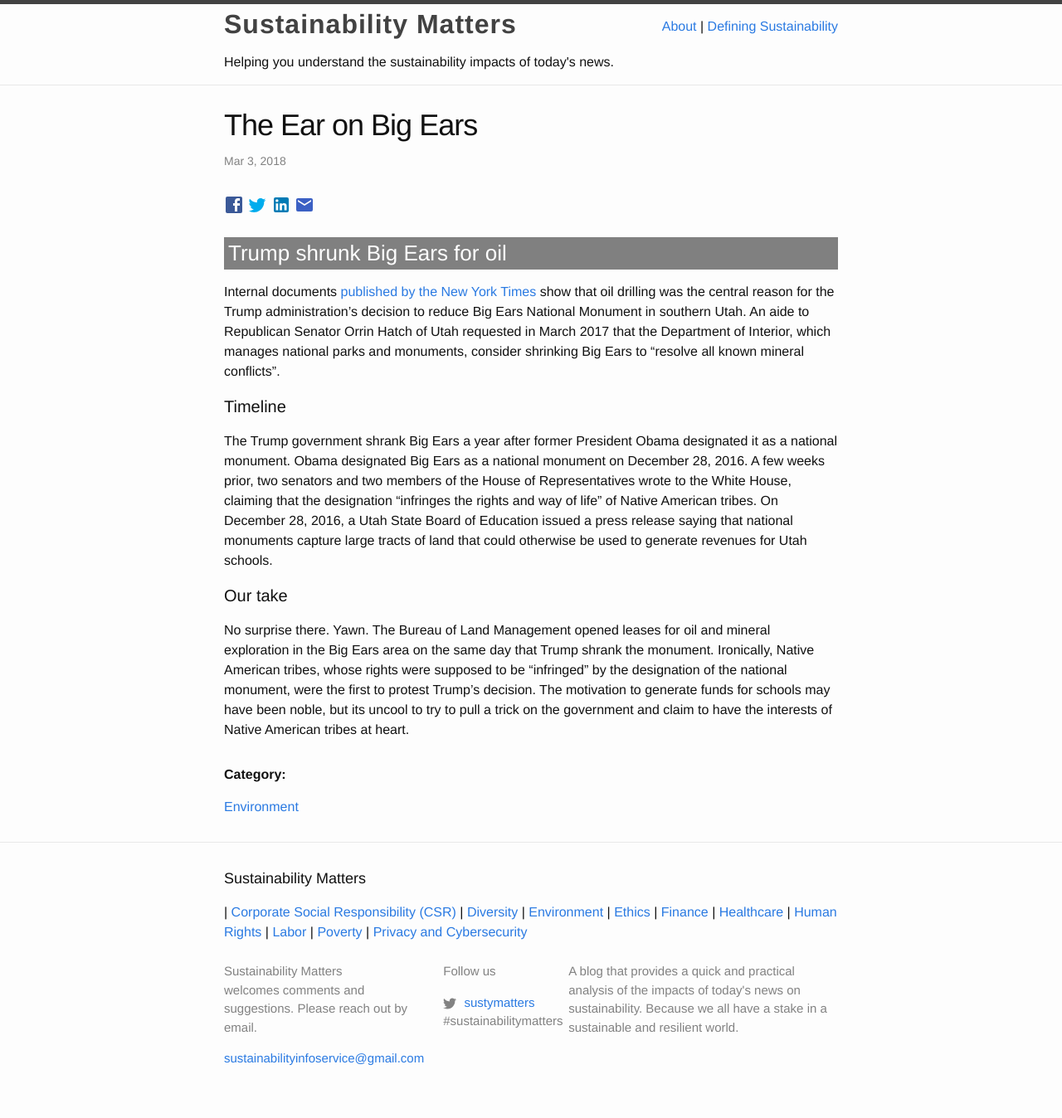
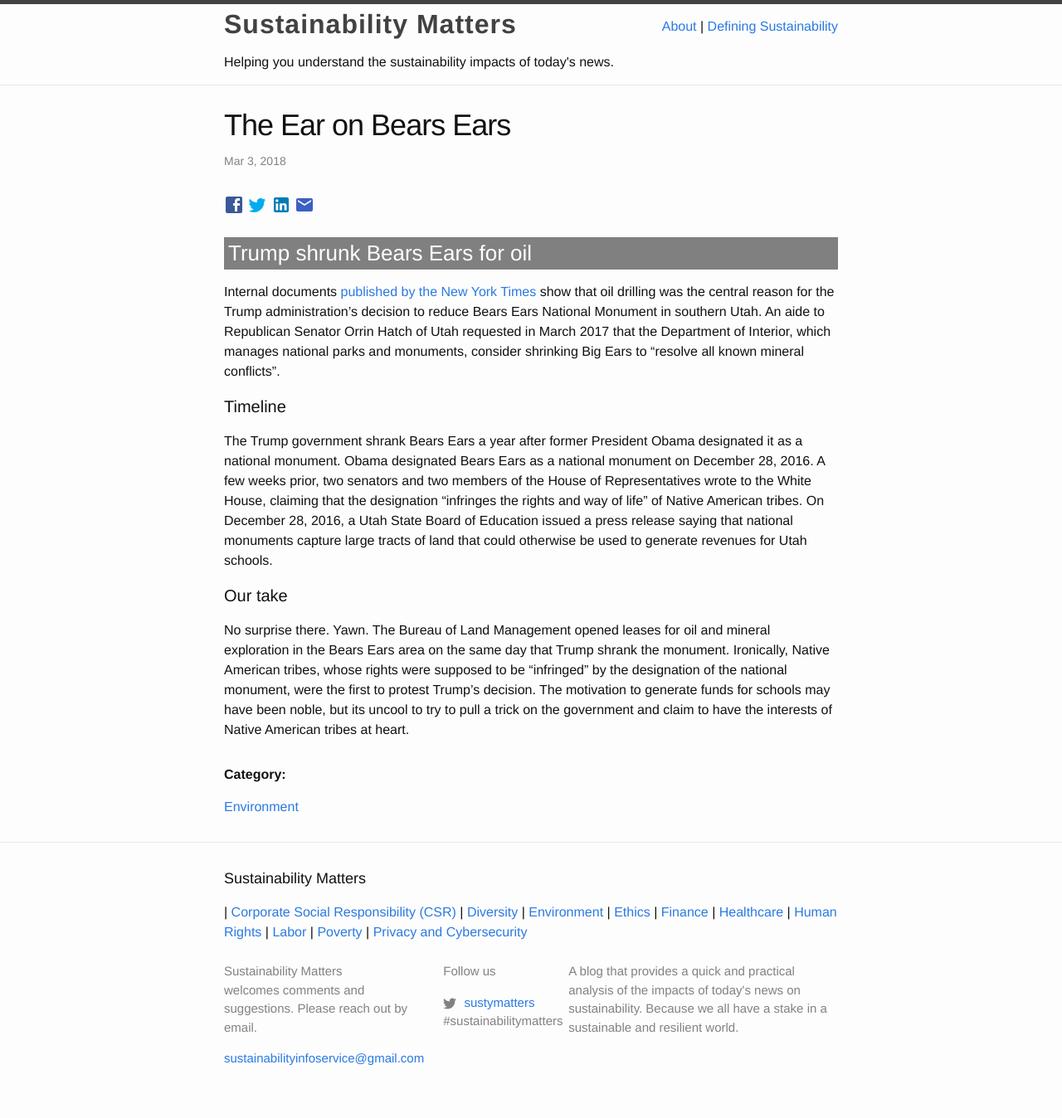
Before and after one commit to Sparkleleuk/Sustainability_Matters, a Jekyll site: the page built from _posts/2018-03-02-BigEar.markdown, in a window 1280 px wide. Shown: the whole page at 83% size. Built offline with Jekyll 4.4.1, drawn with Linux system fonts in a browser that asks for light colours.

Commit message:
new  post

```diff
--- a/_posts/2018-03-02-BigEar.markdown
+++ b/_posts/2018-03-02-BigEar.markdown
@@ -1,19 +1,19 @@
 ---
 layout: post
-title:  "The Ear on Big Ears"
+title:  "The Ear on Bears Ears"
 excerpt: "Oil was the key reason for reducing national monument."
 date:   2018-03-02 20:00:00 -0500
 categories: [Environment]
 ---
 
-### Trump shrunk Big Ears for oil
+### Trump shrunk Bears Ears for oil
 
-Internal documents <a href="https://www.documentcloud.org/documents/4391967-National-Monuments-a-Look-at-the-Debate-From.html#document/" target="_blank">published by the New York Times</a> show that oil drilling was the central reason for the Trump administration's decision to reduce Big Ears National Monument in southern Utah. An aide to Republican Senator Orrin Hatch of Utah requested in March 2017 that the Department of Interior, which manages national parks and monuments, consider shrinking Big Ears to "resolve all known mineral conflicts".
+Internal documents <a href="https://www.documentcloud.org/documents/4391967-National-Monuments-a-Look-at-the-Debate-From.html#document/" target="_blank">published by the New York Times</a> show that oil drilling was the central reason for the Trump administration's decision to reduce Bears Ears National Monument in southern Utah. An aide to Republican Senator Orrin Hatch of Utah requested in March 2017 that the Department of Interior, which manages national parks and monuments, consider shrinking Big Ears to "resolve all known mineral conflicts".
 
 #### Timeline
 
-The Trump government shrank Big Ears a year after former President Obama designated it as a national monument. Obama designated Big Ears as a national monument on December 28, 2016. A few weeks prior, two senators and two members of the House of Representatives wrote to the White House, claiming that the designation "infringes the rights and way of life" of Native American tribes. On December 28, 2016, a Utah State Board of Education issued a press release saying that national monuments capture large tracts of land that could otherwise be used to generate revenues for Utah schools.
+The Trump government shrank Bears Ears a year after former President Obama designated it as a national monument. Obama designated Bears Ears as a national monument on December 28, 2016. A few weeks prior, two senators and two members of the House of Representatives wrote to the White House, claiming that the designation "infringes the rights and way of life" of Native American tribes. On December 28, 2016, a Utah State Board of Education issued a press release saying that national monuments capture large tracts of land that could otherwise be used to generate revenues for Utah schools.
 
 #### Our take
 
-No surprise there. Yawn. The Bureau of Land Management opened leases for oil and mineral exploration in the Big Ears area on the same day that Trump shrank the monument. Ironically, Native American tribes, whose rights were supposed to be "infringed" by the designation of the national monument, were the first to protest Trump's decision. The motivation to generate funds for schools may have been noble, but its uncool to try to pull a trick on the government and claim to have the interests of Native American tribes at heart.
+No surprise there. Yawn. The Bureau of Land Management opened leases for oil and mineral exploration in the Bears Ears area on the same day that Trump shrank the monument. Ironically, Native American tribes, whose rights were supposed to be "infringed" by the designation of the national monument, were the first to protest Trump's decision. The motivation to generate funds for schools may have been noble, but its uncool to try to pull a trick on the government and claim to have the interests of Native American tribes at heart.
```
Also changed, not shown: _posts/2018-03-23-carbon-mining.markdown (added, +33 -0 lines).
